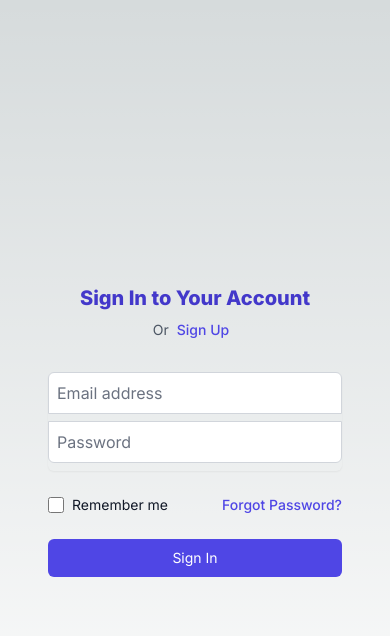
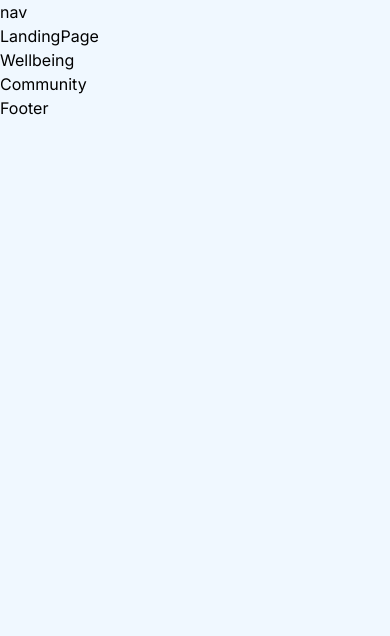
Before and after one commit to JosphineG/InnerGlow-Frontend, a Next.js app: page / in a window 390 px wide. Shown: the top 636 px of the page. Built offline with nearby package versions, Linux system fonts and the light colour scheme.

Commit message:
add:homepage added

```diff
--- a/src/app/SignUp/page.js
+++ b/src/app/SignUp/page.js
@@ -1,10 +1,11 @@
-import SignUpForm from '@/app/components/page';
+import SignUp from "../components/SignUP";
+
 
 
 export default function SignPage() {
   return (
     <div>
-      <SignUpForm />
+    <SignUp/>
 
     </div>
   );
--- /dev/null
+++ b/src/app/components/Community.jsx
@@ -0,0 +1,9 @@
+import React from 'react'
+
+function Community() {
+  return (
+    <div>Community</div>
+  )
+}
+
+export default Community
--- /dev/null
+++ b/src/app/components/Footer.jsx
@@ -0,0 +1,9 @@
+import React from 'react'
+
+function Footer() {
+  return (
+    <div>Footer</div>
+  )
+}
+
+export default Footer
--- /dev/null
+++ b/src/app/components/Home.jsx
@@ -0,0 +1,22 @@
+import React from "react";
+import Link from 'next/link';
+import HomeNav from "./HomeNav";
+import LandingPage from "./LandingPage"
+import Footer from "./Footer"
+import Wellbeing from "./Wellbeing"
+import Community from "./Community";
+const Home= () => {
+  return (
+    <div>
+      <HomeNav/>
+      <LandingPage />
+      <Wellbeing/>
+      <Community/>
+      <Footer/>
+    </div>
+
+
+  );
+};
+
+export default Home;
--- /dev/null
+++ b/src/app/components/HomeNav.jsx
@@ -0,0 +1,11 @@
+import React from 'react'
+
+function HomeNav() {
+  return (
+      <div>
+          nav
+    </div>
+  )
+}
+
+export default HomeNav
--- /dev/null
+++ b/src/app/components/LandingPage.jsx
@@ -0,0 +1,9 @@
+import React from 'react'
+
+function LandingPage() {
+  return (
+    <div>LandingPage</div>
+  )
+}
+
+export default LandingPage
--- /dev/null
+++ b/src/app/components/Login.jsx
@@ -0,0 +1,72 @@
+import Image from 'next/image'
+import React from 'react'
+
+function Login() {
+  return (
+     <div className="flex  w-screen item-center justify-center md:flex-row p-12   h-screen flex-col">
+
+      <div className="flex items-center justify-center text-center w-full h-full gap-8">
+        <div className="hidden md:flex h-[400px] rounded-2xl">
+            <Image
+              src="/anxietyrm.png"
+              alt="anxiety image"
+              width={400}
+              height={400}
+              className="object-cover  object-top rounded-2xl"
+            />
+          </div>
+
+
+        <div className="w-[100%] md:w-[30%] ">
+          <div className="w-full">
+            <h2 className="mt-4 text-center md:text-2xl font-extrabold w-full text-indigo-700 text-xl">Sign In to Your Account</h2>
+            <p className="mt-2 text-center text-sm text-gray-600"> Or
+            <a href="/SignUp" className="font-medium text-indigo-600 hover:text-indigo-300 px-2">Sign Up</a>
+            </p>
+          </div>
+          <form className="flex flex-col w-full mt-8 space-y-6">
+            <div className="w-full rounded-md shadow-sm -space-y-px">
+              {/* input code start */}
+
+               <div>
+                <input type="email" autoComplete='none' required className='appearance-none rounded-none relative block w-full py-2 px-2 border border-gray-300 placeholder-gray-500 text-gray-900 rounded-t-md mb-2 focus:outline-none focus:ring-indigo-500
+                 focus:border-indigo-500 focus:z-10 small:text-sm' placeholder='Email address'/>
+
+              </div>
+
+               <div>
+
+                 <input type="password" autoComplete='none' required className='appearance-none rounded-none relative block w-full py-2 px-2 border border-gray-300 placeholder-gray-500 text-gray-900 rounded-b-md mb-2 focus:outline-none focus:ring-indigo-500
+                 focus:border-indigo-500 focus:z-10 small:text-sm' placeholder='Password'/>
+               </div>
+                {/* input code end */}
+            </div>
+            {/* Remember me and forgot pasword start */}
+            <div className="flex items-center justify-between">
+              <div className="flex items-center " >
+                <input type="checkbox" className="h-4 w-4 text-indigo-600 focus:ring-indigo-500 border-gray-300"/>
+                <label className="ml-2 block text-sm text-gray-900">Remember me</label>
+
+              </div>
+              <div className="text-sm">
+                <a href="#" className="font-medium text-indigo-600 hover:text-indigo-300 ">Forgot Password?</a>
+              </div>
+            </div>
+            {/* Remember me and forgot password end */}
+            {/* button */}
+            <div>
+              <button className="group relative w-full flex justify-center py-2 px-4 border border-transparent text-sm font-md rounded-md text-white bg-indigo-600 hover:bg-indigo-700 focus:outline-none focus:ring-2 focus:ring-offset-2 focus:ring-indigo-500">Sign In</button>
+            </div>
+
+          </form>
+
+          </div>
+
+     </div>
+
+
+      </div>
+  )
+}
+
+export default Login
--- a/src/app/components/page.jsx
+++ b/src/app/components/SignUP.jsx
@@ -1,30 +1,36 @@
 import React from "react";
 import Image from "next/image";
+import Link from "next/link";
 
 
-const SignUpForm = () => {
+const SignUp = () => {
 
   return (
     <div className="flex w-screen item-center justify-center md:flex-row p-12 h-screen flex-col">
       <div className="flex items-center justify-center text-center w-full h-full gap-8">
         <div className="hidden md:flex h-[400px] rounded-2xl">
           <Image
-            src="/anxiety.jpg"
+            src="/anxietyrm.png"
             alt="anxiety image"
             width={400}
             height={200}
-            className="object-fill  object-top rounded-2xl"
+            className="object-cover  object-top rounded-2xl"
           />
         </div>
         <div className="w-[100%] md:w-[30%]">
           <div className="w-full">
             <h2 className="mt-4 text-center md:text-2xl font-extrabold w-full text-indigo-600 text-xl">Create an Account</h2>
             <p className="mt-2 text-center text-sm text-gray-600"> Or
-              <a href="#" className="font-medium text-indigo-600 hover:text-indigo-300 px-2">Sign In</a>
+              <a href="/login" className="font-medium text-indigo-600 hover:text-indigo-300 px-2">Sign In</a>
             </p>
           </div>
           <form className="flex flex-col w-full mt-8 space-y-6">
             <div className="w-full rounded-md shadow-sm -space-y-px">
+               <div>
+                <input type="Name" autoComplete='none' required className='appearance-none rounded-none relative block w-full py-2 px-2 border border-gray-300 placeholder-gray-500 text-gray-900 rounded-t-md mb-2 focus:outline-none focus:ring-indigo-500
+                 focus:border-indigo-500 focus:z-10 small:text-sm' placeholder='Username'/>
+
+              </div>
               <div>
                 <input type="email" autoComplete='none' required className='appearance-none rounded-none relative block w-full py-2 px-2 border border-gray-300 placeholder-gray-500 text-gray-900 rounded-t-md mb-2 focus:outline-none focus:ring-indigo-500 focus:border-indigo-500 focus:z-10 small:text-sm' placeholder='Email address'/>
               </div>
@@ -34,25 +40,26 @@ const SignUpForm = () => {
               <div>
                 <input type="password" autoComplete='none' required className='appearance-none rounded-none relative block w-full py-2 px-2 border border-gray-300 placeholder-gray-500 text-gray-900 rounded-b-md mb-2 focus:outline-none focus:ring-indigo-500 focus:border-indigo-500 focus:z-10 small:text-sm' placeholder=' Confirm Password'/>
               </div>
-              <div>
+              {/* <div> */}
                 {/* Gender dropdown */}
-                <select className="appearance-none rounded-none relative block w-full py-2 px-2 border border-gray-300 placeholder-gray-500 text-gray-900 rounded-b-md mb-2 focus:outline-none focus:ring-indigo-500 focus:border-indigo-500 focus:z-10 small:text-sm">
+                {/* <select className="appearance-none rounded-none relative block w-full py-2 px-2 border border-gray-300 placeholder-gray-500 text-gray-900 rounded-b-md mb-2 focus:outline-none focus:ring-indigo-500 focus:border-indigo-500 focus:z-10 small:text-sm">
                   <option value=""disabled hidden> Gender</option>
                   <option value="male">Male</option>
                   <option value="female">Female</option>
                   <option value="other">Other</option>
                 </select>
-              </div>
+              </div> */}
 
             </div>
             <div>
               <button className="group relative w-full flex justify-center py-2 px-4 border border-transparent text-sm font-md rounded-md text-white bg-indigo-600 hover:bg-indigo-700 focus:outline-none focus:ring-2 focus:ring-offset-2 focus:ring-indigo-500">Sign Up</button>
             </div>
           </form>
+
         </div>
       </div>
     </div>
   );
 }
 
-export default SignUpForm;
+export default SignUp;
--- /dev/null
+++ b/src/app/components/Wellbeing.jsx
@@ -0,0 +1,9 @@
+import React from 'react'
+
+function Wellbeing() {
+  return (
+    <div>Wellbeing</div>
+  )
+}
+
+export default Wellbeing
--- a/src/app/globals.css
+++ b/src/app/globals.css
@@ -2,28 +2,10 @@
 @tailwind components;
 @tailwind utilities;
 
-:root {
-  --foreground-rgb: 0, 0, 0;
-  --background-start-rgb: 214, 219, 220;
-  --background-end-rgb: 255, 255, 255;
-}
 
-@media (prefers-color-scheme: dark) {
-  :root {
-    --foreground-rgb: 255, 255, 255;
-    --background-start-rgb: 0, 0, 0;
-    --background-end-rgb: 0, 0, 0;
-  }
-}
 
 body {
-  color: rgb(var(--foreground-rgb));
-  background: linear-gradient(
-      to bottom,
-      transparent,
-      rgb(var(--background-end-rgb))
-    )
-    rgb(var(--background-start-rgb));
+background: aliceblue;
 }
 
 @layer utilities {
--- a/src/app/page.js
+++ b/src/app/page.js
@@ -1,69 +1,13 @@
 import Image from "next/image";
+import Link from "next/link";
+import Login from "./components/Login";
+import Home from "./components/home";
 
-export default function Home() {
+export default function LoginPage() {
   return (
 
-      <div className="flex  w-screen item-center justify-center md:flex-row p-12   h-screen flex-col">
-
-      <div className="flex items-center justify-center text-center w-full h-full gap-8">
-        <div className="hidden md:flex h-[400px] rounded-2xl">
-            <Image
-              src="/anxiety.jpg"
-              alt="anxiety image"
-              width={400}
-              height={200}
-              className="object-fill  object-top rounded-2xl"
-            />
-          </div>
-
-
-        <div className="w-[100%] md:w-[30%] ">
-          <div className="w-full">
-            <h2 className="mt-4 text-center md:text-3xl font-extrabold w-full text-indigo-700 text-xl">Sign In to Your Account</h2>
-            <p className="mt-2 text-center text-sm text-gray-600"> Or
-            <a href="#" className="font-medium text-indigo-600 hover:text-indigo-300 px-2">Sign Up</a>
-            </p>
-          </div>
-          <form className="flex flex-col w-full mt-8 space-y-6">
-            <div className="w-full rounded-md shadow-sm -space-y-px">
-               {/* input code start */}
-               <div>
-
-                 <input type="email" autoComplete='none' required className='appearance-none rounded-none relative block w-full py-2 px-2 border border-gray-300 placeholder-gray-500 text-gray-900 rounded-t-md mb-2 focus:outline-none focus:ring-indigo-500
-                 focus:border-indigo-500 focus:z-10 small:text-sm' placeholder='Email address'/>
-               </div>
-               <div>
-
-                 <input type="password" autoComplete='none' required className='appearance-none rounded-none relative block w-full py-2 px-2 border border-gray-300 placeholder-gray-500 text-gray-900 rounded-b-md mb-2 focus:outline-none focus:ring-indigo-500
-                 focus:border-indigo-500 focus:z-10 small:text-sm' placeholder='Password'/>
-               </div>
-                {/* input code end */}
-            </div>
-            {/* Remember me and forgot pasword start */}
-            <div className="flex items-center justify-between">
-              <div className="flex items-center " >
-                <input type="checkbox" className="h-4 w-4 text-indigo-600 focus:ring-indigo-500 border-gray-300"/>
-                <label className="ml-2 block text-sm text-gray-900">Remember me</label>
-
-              </div>
-              <div className="text-sm">
-                <a href="#" className="font-medium text-indigo-600 hover:text-indigo-300 ">Forgot Password?</a>
-              </div>
-            </div>
-            {/* Remember me and forgot password end */}
-            {/* button */}
-            <div>
-              <button className="group relative w-full flex justify-center py-2 px-4 border border-transparent text-sm font-md rounded-md text-white bg-indigo-600 hover:bg-indigo-700 focus:outline-none focus:ring-2 focus:ring-offset-2 focus:ring-indigo-500">Sign In</button>
-            </div>
-
-          </form>
-          </div>
-
-     </div>
-
-
-      </div>
-
+    //  <Login/>
+      <Home/>
 
   );
 }
```
Also changed, not shown: src/app/login/page.js (added, +12 -0 lines), public/anxietyrm.png (added).
